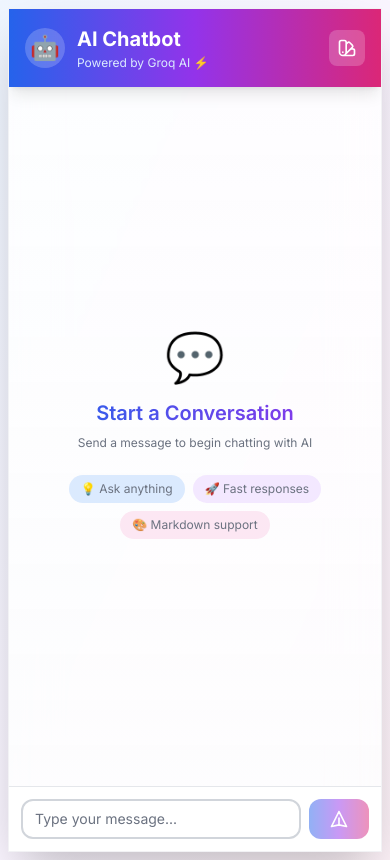
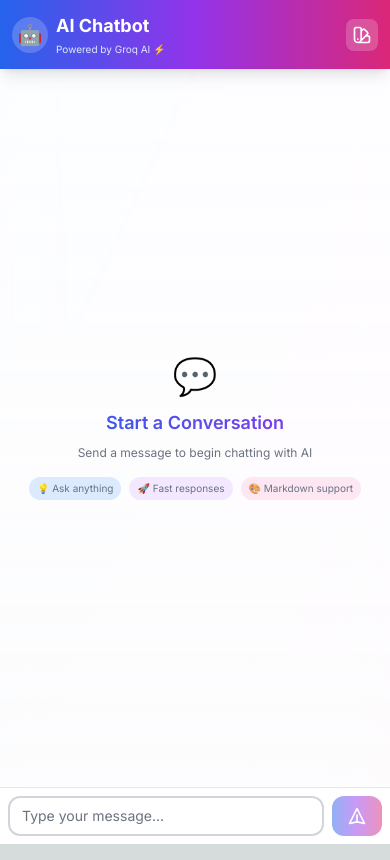
Before and after one commit to ismailwedihaji/AI-ChatBot, a Next.js app: page / in a window 390 px wide. Built offline with nearby package versions, Linux system fonts and the light colour scheme.

Commit message:
Fix mobile UI: full-screen fit, compact header, optimized spacing

```diff
--- a/app/page.tsx
+++ b/app/page.tsx
@@ -160,24 +160,24 @@ export default function Home() {
   const themeStyles = getThemeStyles()
 
   return (
-    <main className={`flex min-h-screen flex-col items-center justify-center p-2 sm:p-4 md:p-6 transition-colors duration-300 ${themeStyles.main}`}>
-      <div className={`w-full max-w-5xl h-[100vh] sm:h-[95vh] md:h-[90vh] flex flex-col ${themeStyles.container} rounded-none sm:rounded-2xl shadow-2xl overflow-hidden border border-gray-200/50 dark:border-gray-700/50 transition-colors duration-300`}>
+    <main className={`flex min-h-screen flex-col items-center justify-start sm:justify-center p-0 sm:p-4 md:p-6 transition-colors duration-300 ${themeStyles.main}`}>
+      <div className={`w-full max-w-5xl h-screen sm:h-[95vh] md:h-[90vh] flex flex-col ${themeStyles.container} rounded-none sm:rounded-2xl shadow-none sm:shadow-2xl overflow-hidden border-0 sm:border border-gray-200/50 dark:border-gray-700/50 transition-colors duration-300`}>
         {/* Header */}
-        <div className="bg-gradient-to-r from-blue-600 via-purple-600 to-pink-600 text-white p-4 sm:p-5 md:p-6 flex justify-between items-center shadow-lg">
-          <div className="flex items-center gap-3">
-            <div className="w-10 h-10 sm:w-12 sm:h-12 bg-white/20 rounded-full flex items-center justify-center backdrop-blur-sm">
-              <span className="text-2xl sm:text-3xl">🤖</span>
+        <div className="bg-gradient-to-r from-blue-600 via-purple-600 to-pink-600 text-white p-3 sm:p-5 md:p-6 flex justify-between items-center shadow-lg flex-shrink-0">
+          <div className="flex items-center gap-2 sm:gap-3">
+            <div className="w-9 h-9 sm:w-12 sm:h-12 bg-white/20 rounded-full flex items-center justify-center backdrop-blur-sm">
+              <span className="text-xl sm:text-3xl">🤖</span>
             </div>
             <div>
-              <h1 className="text-xl sm:text-2xl md:text-3xl font-bold">AI Chatbot</h1>
-              <p className="text-xs sm:text-sm text-blue-100 mt-0.5">Powered by Groq AI ⚡</p>
+              <h1 className="text-lg sm:text-2xl md:text-3xl font-bold">AI Chatbot</h1>
+              <p className="text-[10px] sm:text-sm text-blue-100 mt-0.5">Powered by Groq AI ⚡</p>
             </div>
           </div>
-          <div className="flex items-center gap-2">
+          <div className="flex items-center gap-1.5 sm:gap-2">
             {/* Theme Toggle Button */}
             <button
               onClick={toggleTheme}
-              className="p-2 sm:p-2.5 bg-white/20 hover:bg-white/30 rounded-lg transition-all duration-200 hover:scale-105 active:scale-95 group"
+              className="p-1.5 sm:p-2.5 bg-white/20 hover:bg-white/30 rounded-lg transition-all duration-200 hover:scale-105 active:scale-95 group"
               title="Change theme"
             >
               {theme === 'gradient' && (
@@ -200,7 +200,7 @@ export default function Home() {
             {messages.length > 0 && (
               <button
                 onClick={clearChat}
-                className="px-3 py-1.5 sm:px-4 sm:py-2 bg-white/20 hover:bg-white/30 rounded-lg transition-all duration-200 text-xs sm:text-sm font-medium hover:scale-105 active:scale-95"
+                className="px-2 py-1.5 sm:px-4 sm:py-2 bg-white/20 hover:bg-white/30 rounded-lg transition-all duration-200 text-[10px] sm:text-sm font-medium hover:scale-105 active:scale-95"
               >
                 <span className="hidden sm:inline">Clear Chat</span>
                 <span className="sm:hidden">Clear</span>
@@ -210,23 +210,23 @@ export default function Home() {
         </div>
 
         {/* Messages Container */}
-        <div className={`flex-1 overflow-y-auto p-3 sm:p-4 md:p-6 space-y-3 sm:space-y-4 transition-colors duration-300 ${themeStyles.message}`}>
+        <div className={`flex-1 overflow-y-auto p-2 sm:p-4 md:p-6 space-y-2 sm:space-y-4 transition-colors duration-300 ${themeStyles.message}`}>
           {messages.length === 0 ? (
             <div className="h-full flex items-center justify-center px-4">
               <div className="text-center text-gray-500 dark:text-gray-400 max-w-md">
-                <div className="text-5xl sm:text-6xl md:text-7xl mb-4 animate-bounce">💬</div>
-                <h2 className="text-xl sm:text-2xl md:text-3xl font-semibold mb-2 bg-gradient-to-r from-blue-600 to-purple-600 bg-clip-text text-transparent">
+                <div className="text-4xl sm:text-6xl md:text-7xl mb-3 sm:mb-4 animate-bounce">💬</div>
+                <h2 className="text-lg sm:text-2xl md:text-3xl font-semibold mb-2 bg-gradient-to-r from-blue-600 to-purple-600 bg-clip-text text-transparent">
                   Start a Conversation
                 </h2>
-                <p className="text-xs sm:text-sm md:text-base">Send a message to begin chatting with AI</p>
-                <div className="mt-6 flex flex-wrap gap-2 justify-center">
-                  <div className="px-3 py-1.5 bg-blue-100 dark:bg-blue-900/30 rounded-full text-xs">
+                <p className="text-xs sm:text-sm md:text-base mb-4">Send a message to begin chatting with AI</p>
+                <div className="mt-4 sm:mt-6 flex flex-wrap gap-2 justify-center">
+                  <div className="px-2 py-1 sm:px-3 sm:py-1.5 bg-blue-100 dark:bg-blue-900/30 rounded-full text-[10px] sm:text-xs">
                     💡 Ask anything
                   </div>
-                  <div className="px-3 py-1.5 bg-purple-100 dark:bg-purple-900/30 rounded-full text-xs">
+                  <div className="px-2 py-1 sm:px-3 sm:py-1.5 bg-purple-100 dark:bg-purple-900/30 rounded-full text-[10px] sm:text-xs">
                     🚀 Fast responses
                   </div>
-                  <div className="px-3 py-1.5 bg-pink-100 dark:bg-pink-900/30 rounded-full text-xs">
+                  <div className="px-2 py-1 sm:px-3 sm:py-1.5 bg-pink-100 dark:bg-pink-900/30 rounded-full text-[10px] sm:text-xs">
                     🎨 Markdown support
                   </div>
                 </div>
@@ -253,7 +253,7 @@ export default function Home() {
         </div>
 
         {/* Input Area */}
-        <div className={`border-t border-gray-200 dark:border-gray-700 p-3 sm:p-4 md:p-5 transition-colors duration-300 ${themeStyles.input}`}>
+        <div className={`border-t border-gray-200 dark:border-gray-700 p-2 sm:p-4 md:p-5 transition-colors duration-300 flex-shrink-0 ${themeStyles.input}`}>
           <div className="flex space-x-2 sm:space-x-3">
             <textarea
               ref={textareaRef}
@@ -261,14 +261,14 @@ export default function Home() {
               onChange={(e) => setInput(e.target.value)}
               onKeyDown={handleKeyDown}
               placeholder="Type your message..."
-              className="flex-1 resize-none rounded-xl sm:rounded-2xl border-2 border-gray-300 dark:border-gray-600 bg-white dark:bg-gray-700 px-3 sm:px-4 py-2 sm:py-3 text-sm sm:text-base text-gray-900 dark:text-gray-100 placeholder-gray-500 focus:outline-none focus:ring-2 focus:ring-purple-500 focus:border-transparent max-h-32 transition-all duration-200"
+              className="flex-1 resize-none rounded-xl sm:rounded-2xl border-2 border-gray-300 dark:border-gray-600 bg-white dark:bg-gray-700 px-3 sm:px-4 py-2 sm:py-3 text-sm sm:text-base text-gray-900 dark:text-gray-100 placeholder-gray-500 focus:outline-none focus:ring-2 focus:ring-purple-500 focus:border-transparent max-h-24 sm:max-h-32 transition-all duration-200"
               rows={1}
               disabled={isLoading}
             />
             <button
               onClick={sendMessage}
               disabled={!input.trim() || isLoading}
-              className="px-4 sm:px-6 py-2 sm:py-3 bg-gradient-to-r from-blue-600 via-purple-600 to-pink-600 text-white rounded-xl sm:rounded-2xl font-semibold hover:shadow-lg focus:outline-none focus:ring-2 focus:ring-purple-500 focus:ring-offset-2 disabled:opacity-50 disabled:cursor-not-allowed transition-all duration-200 transform hover:scale-105 active:scale-95 flex items-center justify-center min-w-[60px] sm:min-w-[80px]"
+              className="px-3 sm:px-6 py-2 sm:py-3 bg-gradient-to-r from-blue-600 via-purple-600 to-pink-600 text-white rounded-xl sm:rounded-2xl font-semibold hover:shadow-lg focus:outline-none focus:ring-2 focus:ring-purple-500 focus:ring-offset-2 disabled:opacity-50 disabled:cursor-not-allowed transition-all duration-200 transform hover:scale-105 active:scale-95 flex items-center justify-center min-w-[50px] sm:min-w-[80px]"
             >
               {isLoading ? (
                 <svg className="animate-spin h-4 w-4 sm:h-5 sm:w-5" xmlns="http://www.w3.org/2000/svg" fill="none" viewBox="0 0 24 24">
@@ -276,16 +276,16 @@ export default function Home() {
                   <path className="opacity-75" fill="currentColor" d="M4 12a8 8 0 018-8V0C5.373 0 0 5.373 0 12h4zm2 5.291A7.962 7.962 0 014 12H0c0 3.042 1.135 5.824 3 7.938l3-2.647z"></path>
                 </svg>
               ) : (
-                <span className="hidden sm:inline">Send</span>
-              )}
-              {!isLoading && (
-                <svg className="sm:hidden w-5 h-5" fill="none" stroke="currentColor" viewBox="0 0 24 24">
-                  <path strokeLinecap="round" strokeLinejoin="round" strokeWidth={2} d="M12 19l9 2-9-18-9 18 9-2zm0 0v-8" />
-                </svg>
+                <>
+                  <span className="hidden sm:inline">Send</span>
+                  <svg className="sm:hidden w-5 h-5" fill="none" stroke="currentColor" viewBox="0 0 24 24">
+                    <path strokeLinecap="round" strokeLinejoin="round" strokeWidth={2} d="M12 19l9 2-9-18-9 18 9-2zm0 0v-8" />
+                  </svg>
+                </>
               )}
             </button>
           </div>
-          <p className="text-xs text-gray-500 dark:text-gray-400 mt-2 text-center hidden sm:block">
+          <p className="text-[10px] sm:text-xs text-gray-500 dark:text-gray-400 mt-1.5 sm:mt-2 text-center hidden sm:block">
             Press Enter to send • Shift+Enter for new line
           </p>
         </div>
```
Also changed, not shown: app/components/ChatMessage.tsx (+6 -6 lines).
